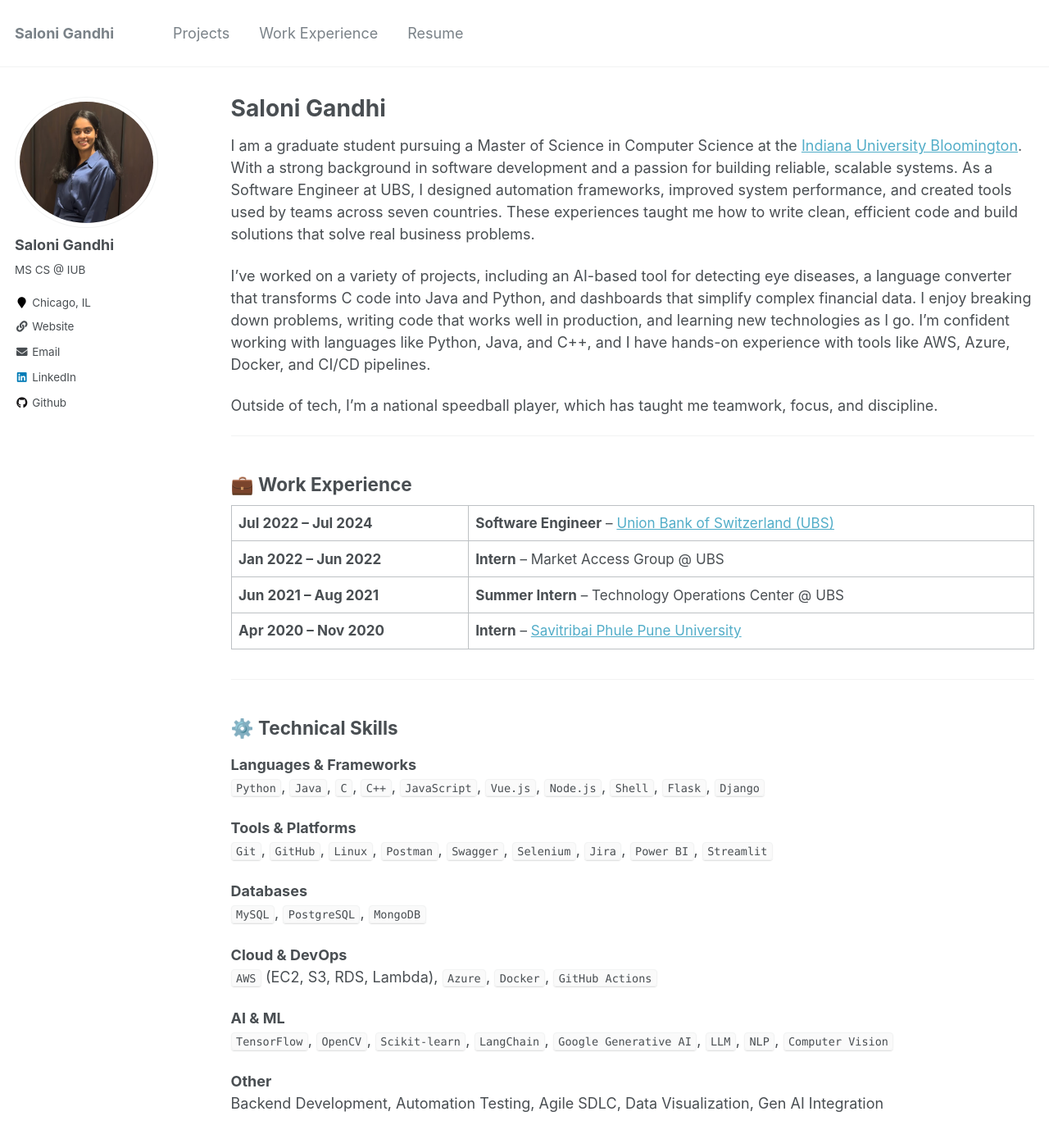
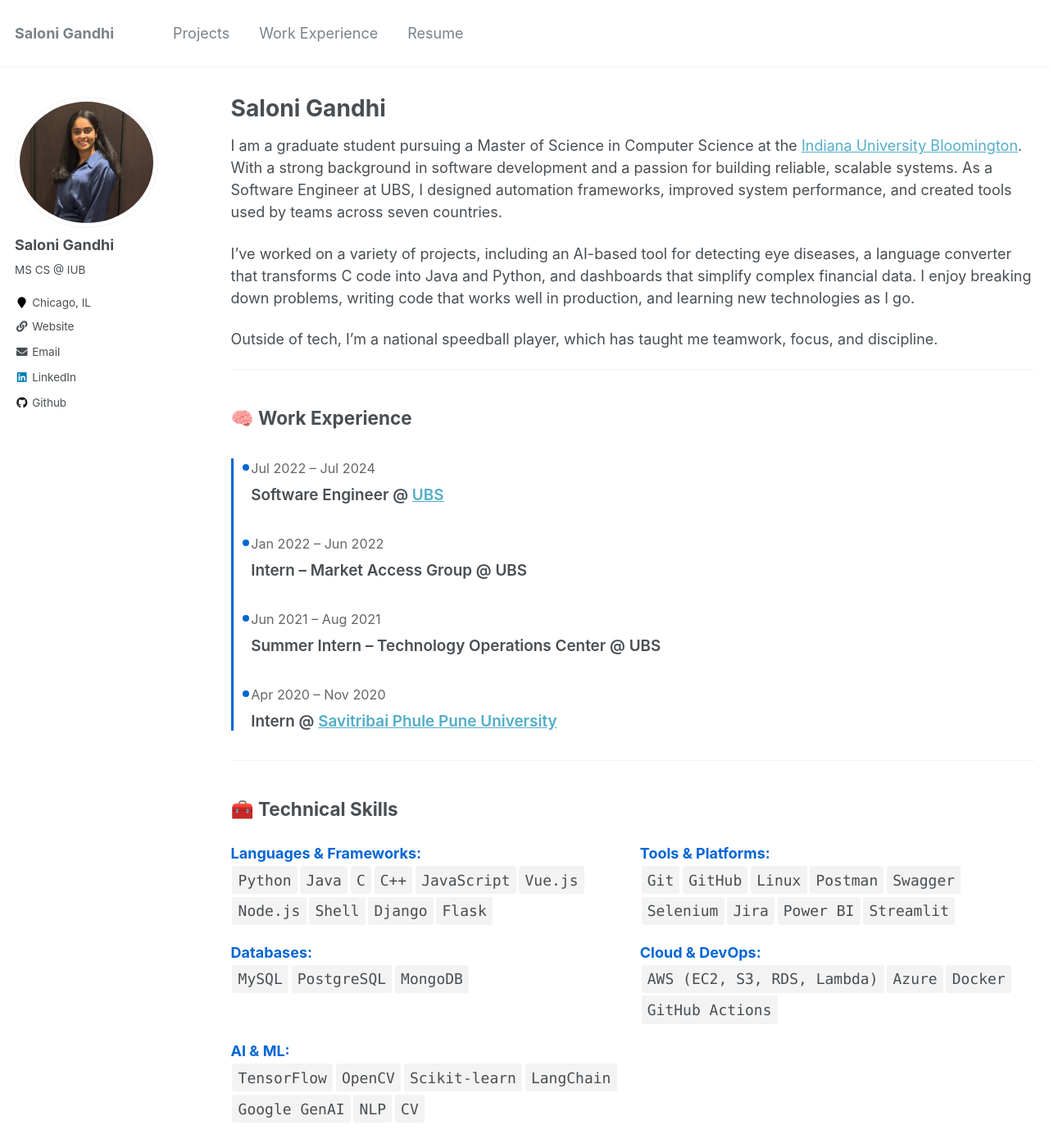
Before and after one commit to saloni111/saloni111.github.io, a Jekyll site: the page built from _pages/about.md, in a window 1280 px wide and 1400 px high. Shown: the whole window at 82% size. Built offline with Jekyll 4.4.1, drawn with Linux system fonts in a browser that asks for light colours.

Commit message:
Update about.md

```diff
--- a/_pages/about.md
+++ b/_pages/about.md
@@ -9,53 +9,117 @@ redirect_from:
   - /about.html
 ---
 
-I am a graduate student pursuing a Master of Science in Computer Science at the [Indiana University Bloomington](https://bloomington.iu.edu). With a strong background in software development and a passion for building reliable, scalable systems. As a Software Engineer at UBS, I designed automation frameworks, improved system performance, and created tools used by teams across seven countries. These experiences taught me how to write clean, efficient code and build solutions that solve real business problems.
+<style>
+/* Timeline Style */
+.timeline {
+  border-left: 3px solid #0366d6;
+  padding-left: 1.2rem;
+  margin-top: 2rem;
+}
+.timeline-entry {
+  position: relative;
+  margin-bottom: 2rem;
+}
+.timeline-entry::before {
+  content: '';
+  position: absolute;
+  left: -12px;
+  top: 5px;
+  width: 12px;
+  height: 12px;
+  background: #0366d6;
+  border-radius: 50%;
+  border: 2px solid white;
+}
+.timeline-entry h4 {
+  font-size: 1.05rem;
+  font-weight: 600;
+  margin: 0.2rem 0;
+}
+.timeline-entry small {
+  display: block;
+  margin-bottom: 0.5rem;
+  color: #666;
+  font-size: 0.9rem;
+}
 
-I’ve worked on a variety of projects, including an AI-based tool for detecting eye diseases, a language converter that transforms C code into Java and Python, and dashboards that simplify complex financial data. I enjoy breaking down problems, writing code that works well in production, and learning new technologies as I go. I’m confident working with languages like Python, Java, and C++, and I have hands-on experience with tools like AWS, Azure, Docker, and CI/CD pipelines.
+/* Skills Style */
+.skills-grid {
+  display: grid;
+  grid-template-columns: 1fr;
+  gap: 1rem;
+  margin-top: 1.5rem;
+}
+.skills-grid strong {
+  color: #0366d6;
+}
+.skills-grid code {
+  background-color: #f3f3f3;
+  padding: 0.2rem 0.4rem;
+  margin: 0.1rem;
+  display: inline-block;
+  border-radius: 3px;
+}
+@media (min-width: 600px) {
+  .skills-grid {
+    grid-template-columns: 1fr 1fr;
+  }
+}
+</style>
 
+<p>
+I am a graduate student pursuing a Master of Science in Computer Science at the <a href="https://bloomington.iu.edu" target="_blank">Indiana University Bloomington</a>. With a strong background in software development and a passion for building reliable, scalable systems. As a Software Engineer at UBS, I designed automation frameworks, improved system performance, and created tools used by teams across seven countries.
+</p>
+
+<p>
+I’ve worked on a variety of projects, including an AI-based tool for detecting eye diseases, a language converter that transforms C code into Java and Python, and dashboards that simplify complex financial data. I enjoy breaking down problems, writing code that works well in production, and learning new technologies as I go.
+</p>
+
+<p>
 Outside of tech, I’m a national speedball player, which has taught me teamwork, focus, and discipline.
+</p>
 
 ---
 
-## 💼 Work Experience
+## 🧠 Work Experience
 
-<table style="font-size: 0.95rem; margin-bottom: 2rem;">
-  <tr>
-    <td><strong>Jul 2022 – Jul 2024</strong></td>
-    <td><strong>Software Engineer</strong> – <a href="https://www.ubs.com/global/en.html" target="_blank">Union Bank of Switzerland (UBS)</a></td>
-  </tr>
-  <tr>
-    <td><strong>Jan 2022 – Jun 2022</strong></td>
-    <td><strong>Intern</strong> – Market Access Group @ UBS</td>
-  </tr>
-  <tr>
-    <td><strong>Jun 2021 – Aug 2021</strong></td>
-    <td><strong>Summer Intern</strong> – Technology Operations Center @ UBS</td>
-  </tr>
-  <tr>
-    <td><strong>Apr 2020 – Nov 2020</strong></td>
-    <td><strong>Intern</strong> – <a href="http://www.unipune.ac.in/" target="_blank">Savitribai Phule Pune University</a></td>
-  </tr>
-</table>
+<div class="timeline">
+  <div class="timeline-entry">
+    <small>Jul 2022 – Jul 2024</small>
+    <h4>Software Engineer @ <a href="https://www.ubs.com/global/en.html" target="_blank">UBS</a></h4>
+  </div>
+  <div class="timeline-entry">
+    <small>Jan 2022 – Jun 2022</small>
+    <h4>Intern – Market Access Group @ UBS</h4>
+  </div>
+  <div class="timeline-entry">
+    <small>Jun 2021 – Aug 2021</small>
+    <h4>Summer Intern – Technology Operations Center @ UBS</h4>
+  </div>
+  <div class="timeline-entry">
+    <small>Apr 2020 – Nov 2020</small>
+    <h4>Intern @ <a href="http://www.unipune.ac.in/" target="_blank">Savitribai Phule Pune University</a></h4>
+  </div>
+</div>
 
 ---
 
-## ⚙️ Technical Skills
+## 🧰 Technical Skills
 
-**Languages & Frameworks**
-<code>Python</code>, <code>Java</code>, <code>C</code>, <code>C++</code>, <code>JavaScript</code>, <code>Vue.js</code>, <code>Node.js</code>, <code>Shell</code>, <code>Flask</code>, <code>Django</code>
-
-**Tools & Platforms**
-<code>Git</code>, <code>GitHub</code>, <code>Linux</code>, <code>Postman</code>, <code>Swagger</code>, <code>Selenium</code>, <code>Jira</code>, <code>Power BI</code>, <code>Streamlit</code>
-
-**Databases**
-<code>MySQL</code>, <code>PostgreSQL</code>, <code>MongoDB</code>
-
-**Cloud & DevOps**
-<code>AWS</code> (EC2, S3, RDS, Lambda), <code>Azure</code>, <code>Docker</code>, <code>GitHub Actions</code>
-
-**AI & ML**
-<code>TensorFlow</code>, <code>OpenCV</code>, <code>Scikit-learn</code>, <code>LangChain</code>, <code>Google Generative AI</code>, <code>LLM</code>, <code>NLP</code>, <code>Computer Vision</code>
-
-**Other**
-Backend Development, Automation Testing, Agile SDLC, Data Visualization, Gen AI Integration
+<div class="skills-grid">
+  <div><strong>Languages & Frameworks:</strong><br>
+    <code>Python</code><code>Java</code><code>C</code><code>C++</code><code>JavaScript</code><code>Vue.js</code><code>Node.js</code><code>Shell</code><code>Django</code><code>Flask</code>
+  </div>
+  <div><strong>Tools & Platforms:</strong><br>
+    <code>Git</code><code>GitHub</code><code>Linux</code><code>Postman</code><code>Swagger</code><code>Selenium</code><code>Jira</code><code>Power BI</code><code>Streamlit</code>
+  </div>
+  <div><strong>Databases:</strong><br>
+    <code>MySQL</code><code>PostgreSQL</code><code>MongoDB</code>
+  </div>
+  <div><strong>Cloud & DevOps:</strong><br>
+    <code>AWS (EC2, S3, RDS, Lambda)</code><code>Azure</code><code>Docker</code><code>GitHub Actions</code>
+  </div>
+  <div><strong>AI & ML:</strong><br>
+    <code>TensorFlow</code><code>OpenCV</code><code>Scikit-learn</code><code>LangChain</code><code>Google GenAI</code><code>NLP</code><code>CV</code>
+  </div>
+</div>
```
